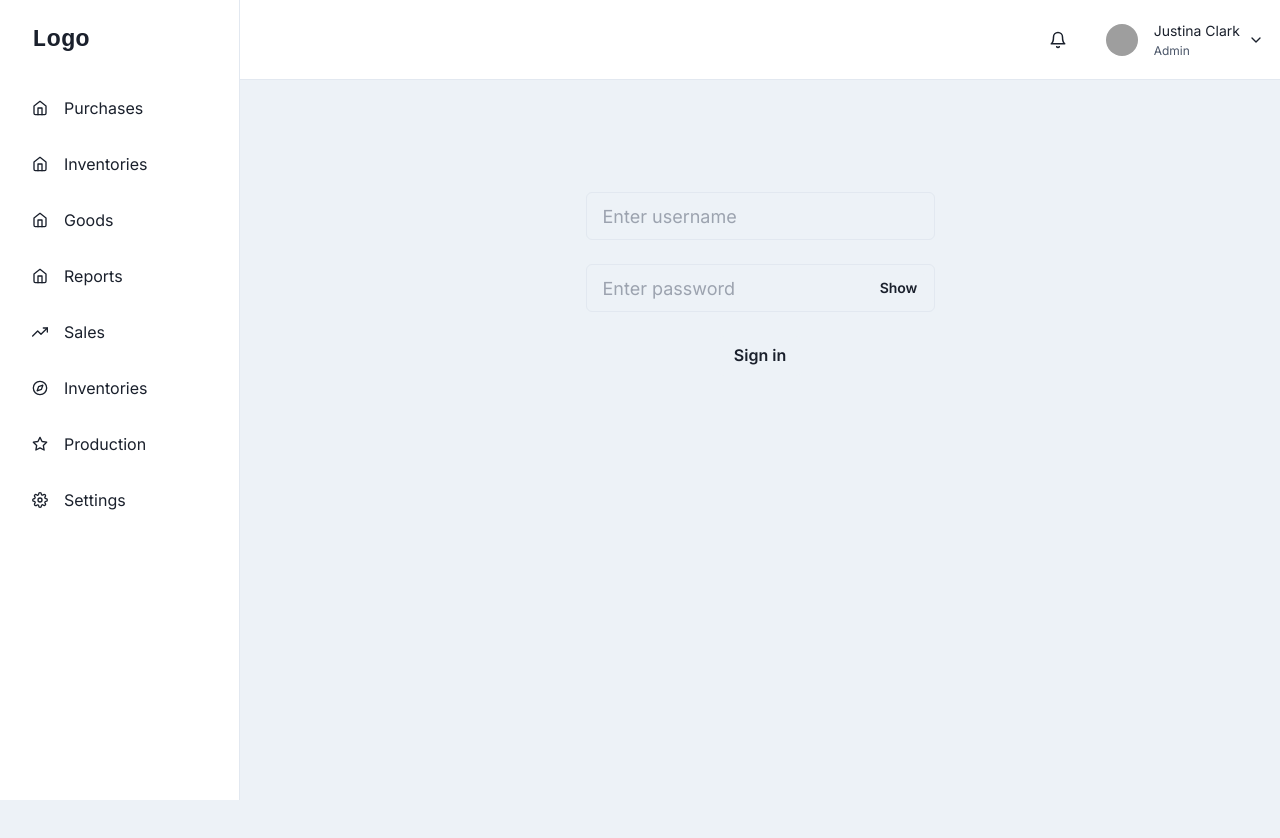
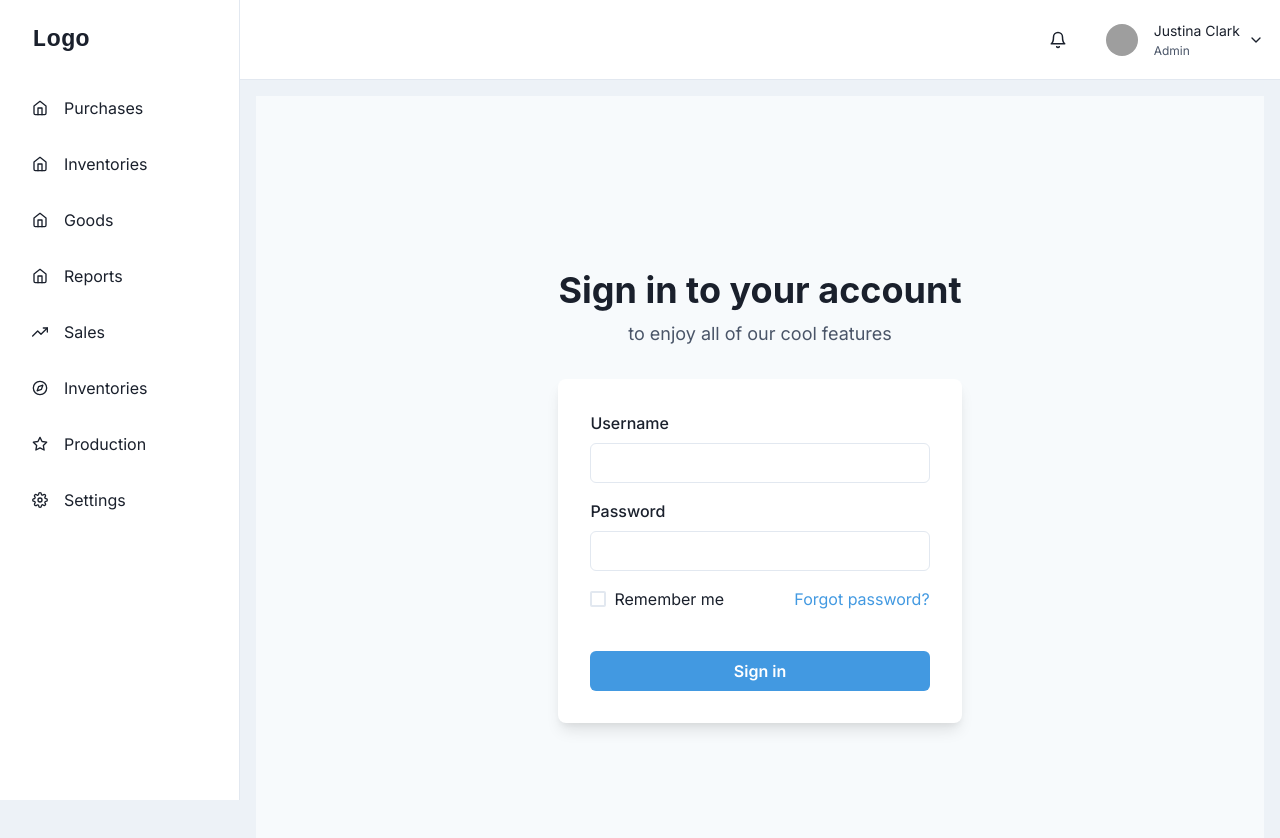
Before and after one commit to phihungha/scm-system-web, a Next.js app: page /login in a window 1280 px wide. Shown: the top 838 px of the page. Built offline with nearby package versions, Linux system fonts and the light colour scheme; grey boxes are pictures that could not be loaded.

Commit message:
add login page

```diff
--- a/app/components/SignInForm.tsx
+++ b/app/components/SignInForm.tsx
@@ -1,6 +1,18 @@
 'use client';
 
-import { Input, Button, InputGroup, InputRightElement } from '@chakra-ui/react';
+import {
+  Flex,
+  Box,
+  FormControl,
+  FormLabel,
+  Input,
+  Checkbox,
+  Stack,
+  Button,
+  Heading,
+  Text,
+  useColorModeValue,
+} from '@chakra-ui/react'
 import React, { useState } from 'react';
 import { useRouter } from 'next/navigation';
 import { useMutation } from 'react-query';
@@ -26,49 +38,72 @@ export default function SignInForm() {
   const handleClick = () => setShow(!show);
   const router = useRouter();
   const [isLoading, setIsLoading] = useState(false);
-
   const mutation = useMutation(login, {
     onSuccess: () => {
       console.log('Success');
     },
   });
 
-  const onSignIn = async () => {};
+  const onSignIn = async () => {
+    console.log(username);
+    console.log(password);
+    router.replace("/");
+  };
 
   return (
-    <div className="flex flex-col items-center justify-center gap-6">
+    <div>
+    <Flex
+      minH={'100vh'}
+      align={'center'}
+      justify={'center'}
+      bg={useColorModeValue('gray.50', 'gray.800')}>
+      <Stack spacing={8} mx={'auto'} maxW={'lg'} py={12} px={6}>
+        <Stack align={'center'}>
+          <Heading fontSize={'4xl'}>Sign in to your account</Heading>
+          <Text fontSize={'lg'} color={'gray.600'}>
+            to enjoy all of our cool features
+          </Text>
+        </Stack>
+        <Box
+          rounded={'lg'}
+          bg={useColorModeValue('white', 'gray.700')}
+          boxShadow={'lg'}
+          p={8}>
+          <Stack spacing={4}>
+            <FormControl id="username">
+              <FormLabel>Username</FormLabel>
               <Input
-        className="w-full"
-        size="lg"
-        placeholder="Enter username"
                value={username}
-        onChange={(i) => setUsername(i.target.value)}
-      />
-
-      <InputGroup size="lg">
-        <Input
-          pr="4.5rem"
-          type={show ? 'text' : 'password'}
-          placeholder="Enter password"
+               onChange={(i) => setUsername(i.target.value)} />
+            </FormControl>
+            <FormControl id="password">
+              <FormLabel>Password</FormLabel>
+              <Input type="password"
               value={password}
-          onChange={(i) => setPassword(i.target.value)}
-        />
-        <InputRightElement width="4.5rem">
-          <Button h="1.75rem" size="sm" onClick={handleClick}>
-            {show ? 'Hide' : 'Show'}
-          </Button>
-        </InputRightElement>
-      </InputGroup>
+              onChange={(i) => setPassword(i.target.value)}/>
+            </FormControl>
+            <Stack spacing={10}>
+              <Stack
+                direction={{ base: 'column', sm: 'row' }}
+                align={'start'}
+                justify={'space-between'}>
+                <Checkbox>Remember me</Checkbox>
+                <Text color={'blue.400'}>Forgot password?</Text>
+              </Stack>
               <Button
-        onClick={() =>
-          mutation.mutate({
-            username,
-            password,
-          })
-        }
-      >
+                onClick={onSignIn}
+                bg={'blue.400'}
+                color={'white'}
+                _hover={{
+                  bg: 'blue.500',
+                }}>
                 Sign in
               </Button>
+            </Stack>
+          </Stack>
+        </Box>
+      </Stack>
+    </Flex>
     </div>
   );
 }
--- a/app/login/page.tsx
+++ b/app/login/page.tsx
@@ -1,10 +1,11 @@
+'use client';
 import Image from 'next/image';
 import SignInForm from '../components/SignInForm';
 
 export default function Login() {
   return (
-    <main className="flex min-h-screen flex-col items-center justify-between p-24">
-      <SignInForm />
-    </main>
+    <div>
+      <SignInForm/>
+    </div>
   );
 }
```
Lines whose indentation alone changed are shown as unchanged.
